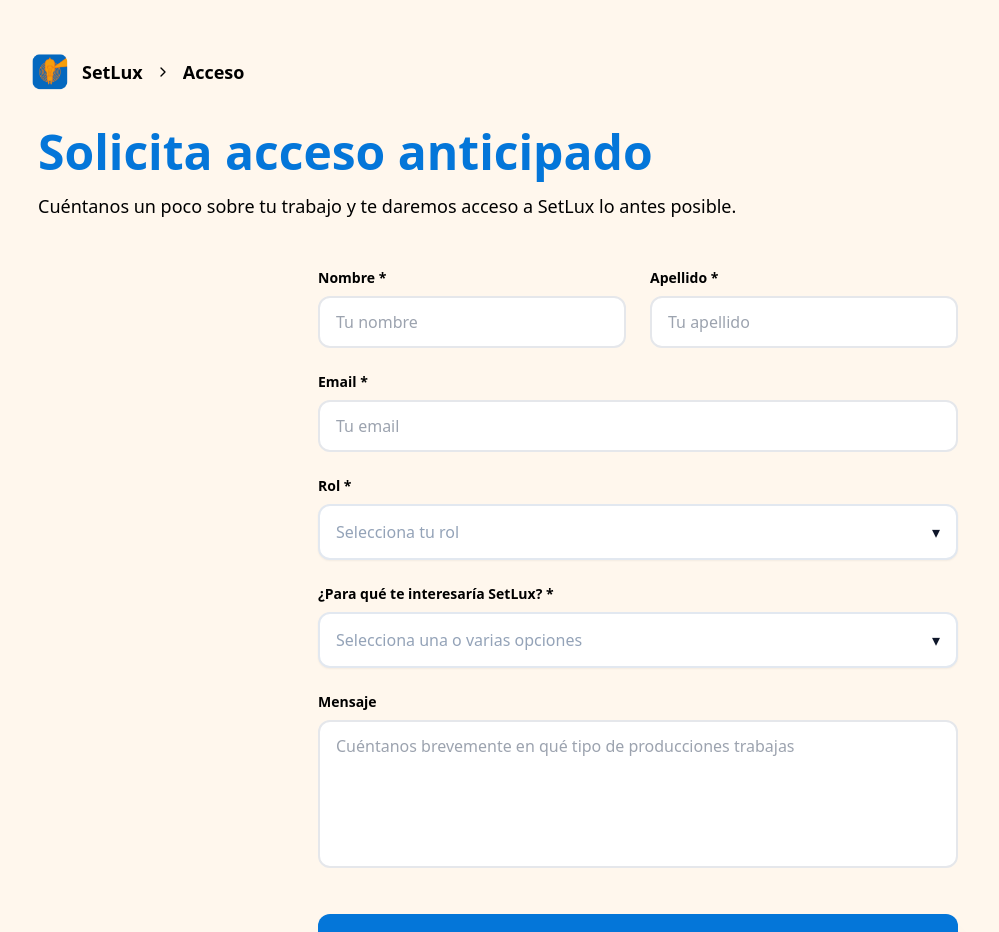
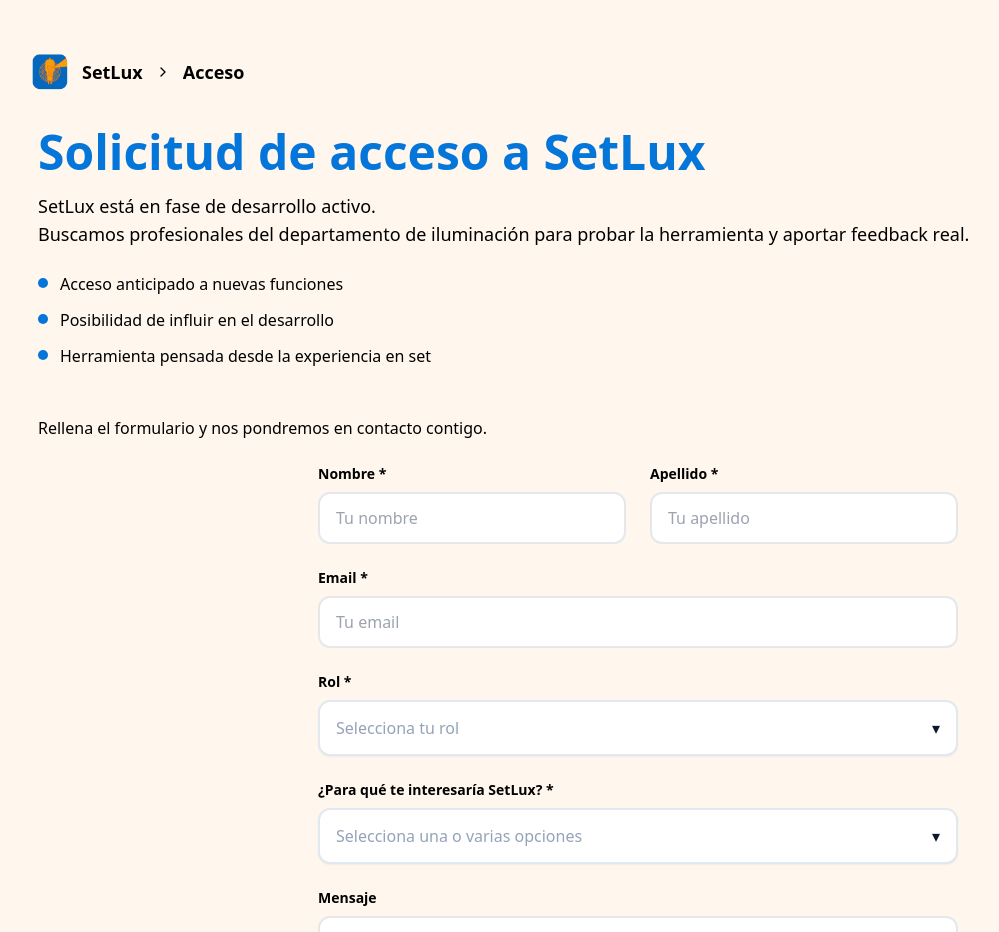
Before and after one commit to rockalimbau-dotcom/landingpage-set-lux, a React (Vite) app: page /solicitud-acceso in a window 1280 px wide. Shown: the top 932 px of the page, without its empty margins (2-1001 px from the left). Built offline with nearby package versions, Linux system fonts and the light colour scheme.

Commit message:
Update access page copy and CTA

```diff
--- a/src/components/ContactForm.tsx
+++ b/src/components/ContactForm.tsx
@@ -328,7 +328,7 @@
             value={formData.mensaje}
             onChange={handleChange}
             className="w-full px-3 md:px-4 py-2.5 md:py-3 rounded-xl border-2 border-gray-200 focus:border-orange-500 focus:outline-none focus:ring-2 focus:ring-orange-500/20 transition-all duration-300 resize-none text-base"
-            placeholder="Cuéntanos brevemente en qué tipo de producciones trabajas"
+            placeholder="Tipo de producciones en las que trabajas o qué problema te gustaría resolver."
           />
         </div>
 
--- a/src/pages/Acceso.tsx
+++ b/src/pages/Acceso.tsx
@@ -1,5 +1,6 @@
 import ContactForm from '../components/ContactForm'
 import Breadcrumbs from '../components/Breadcrumbs'
+import Footer from '../components/Footer'
 import { useTheme } from '../contexts/ThemeContext'
 
 const Acceso = () => {
@@ -16,15 +17,49 @@
               className="text-3xl sm:text-4xl md:text-5xl font-bold mb-4 transition-colors duration-300 px-2"
               style={{ color: isDark ? '#F27405' : '#0476D9' }}
             >
-              Solicita acceso anticipado
+              Solicitud de acceso a SetLux
             </h1>
             <p className={`text-base md:text-lg transition-colors duration-700 px-2 ${isDark ? 'text-gray-200' : 'text-black'}`}>
-              Cuéntanos un poco sobre tu trabajo y te daremos acceso a SetLux lo antes posible.
+              SetLux está en fase de desarrollo activo.
+              <br />
+              Buscamos profesionales del departamento de iluminación para probar la herramienta y aportar feedback real.
             </p>
+            <ul className={`mt-4 md:mt-6 space-y-3 text-sm md:text-base px-2 ${isDark ? 'text-white' : 'text-black'}`}>
+              <li className="flex items-start gap-3">
+                <span
+                  className="mt-1.5 h-2.5 w-2.5 rounded-full flex-shrink-0"
+                  style={{ backgroundColor: isDark ? '#F27405' : '#0476D9' }}
+                ></span>
+                <span>Acceso anticipado a nuevas funciones</span>
+              </li>
+              <li className="flex items-start gap-3">
+                <span
+                  className="mt-1.5 h-2.5 w-2.5 rounded-full flex-shrink-0"
+                  style={{ backgroundColor: isDark ? '#F27405' : '#0476D9' }}
+                ></span>
+                <span>Posibilidad de influir en el desarrollo</span>
+              </li>
+              <li className="flex items-start gap-3">
+                <span
+                  className="mt-1.5 h-2.5 w-2.5 rounded-full flex-shrink-0"
+                  style={{ backgroundColor: isDark ? '#F27405' : '#0476D9' }}
+                ></span>
+                <span>Herramienta pensada desde la experiencia en set</span>
+              </li>
+            </ul>
           </div>
+          <p className="text-sm md:text-base mb-4 md:mb-6 px-2 text-black">
+            Rellena el formulario y nos pondremos en contacto contigo.
+          </p>
           <ContactForm />
+          <p className="text-xs md:text-sm mt-4 md:mt-6 px-2 text-black">
+            No spam.
+            <br />
+            Solo comunicación relacionada con el acceso y evolución de SetLux.
+          </p>
         </div>
       </section>
+      <Footer />
     </div>
   )
 }
--- a/src/pages/CasosDeUso.tsx
+++ b/src/pages/CasosDeUso.tsx
@@ -82,16 +82,22 @@
             })}
           </div>
 
-          {/* CTA */}
-          <div className="mt-12 md:mt-16 text-center">
+          <div className="text-center mt-14 md:mt-16">
+            <p className="text-base md:text-lg font-semibold mb-2 transition-colors duration-700" style={{ color: isDark ? '#F27405' : '#0476D9' }}>
+              ¿Te ves reflejado en alguno de estos casos?
+            </p>
+            <p className={`text-sm md:text-base mb-6 transition-colors duration-700 ${isDark ? 'text-white' : 'text-black'}`}>
+              SetLux se está construyendo con profesionales del sector para adaptarse al trabajo real.
+            </p>
             <Link
               to="/solicitud-acceso"
-            className="inline-flex items-center gap-2 text-white px-8 md:px-10 py-4 md:py-5 rounded-xl font-bold text-base md:text-lg shadow-2xl transform hover:-translate-y-2 hover:scale-105 transition-all duration-300 w-full sm:w-auto min-h-[44px]"
+              className="inline-flex items-center gap-2 text-white px-6 md:px-8 py-3 md:py-4 rounded-xl font-semibold text-base md:text-lg shadow-xl transform hover:-translate-y-1 hover:scale-105 transition-all duration-300"
               style={{ backgroundColor: isDark ? '#F27405' : '#0476D9' }}
             >
               Solicitar acceso
             </Link>
           </div>
+
         </div>
       </section>
 
```
Lines whose indentation alone changed are shown as unchanged.
